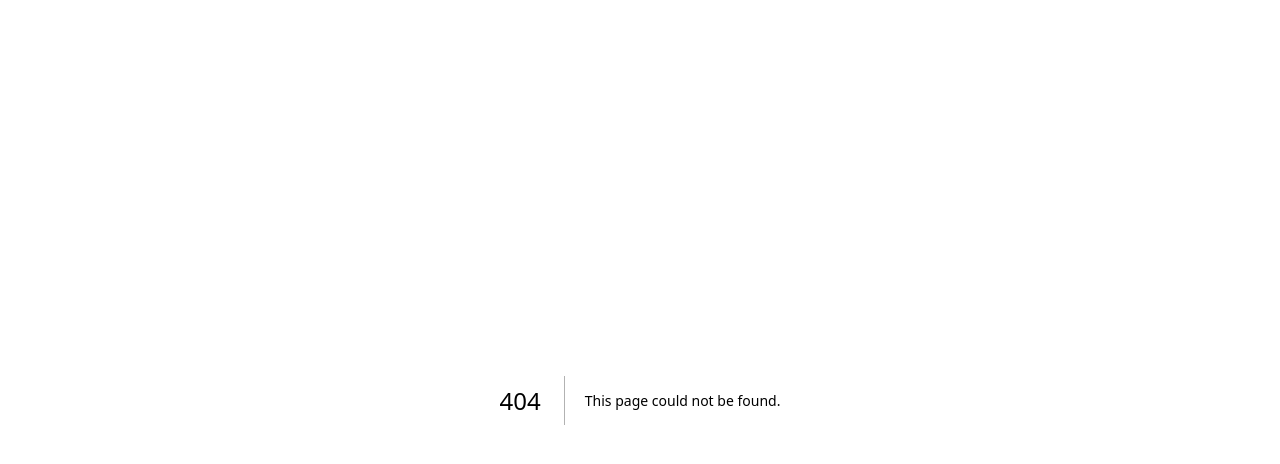
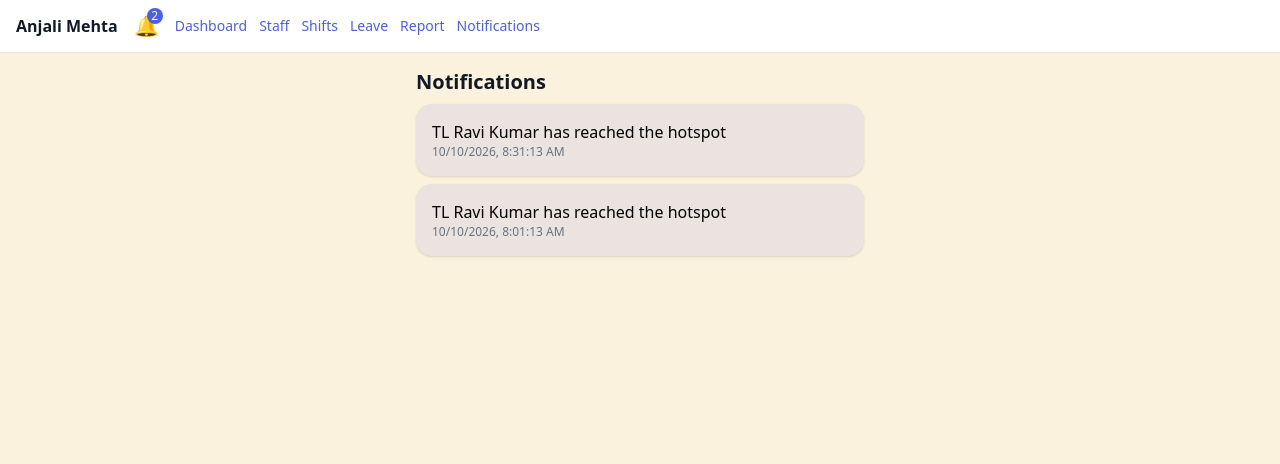
Before and after one commit to int-yashnitnaware/snabbit-salon-og, a Next.js app: page /admin/notifications in a window 1280 px wide. Before the commit this address had no page. Shown: the top 464 px of the page. Built offline with nearby package versions, Linux system fonts and the light colour scheme.

Commit message:
feat: add manager notification feed UI

```diff
--- a/src/app/admin/layout.tsx
+++ b/src/app/admin/layout.tsx
@@ -1,5 +1,6 @@
 import Link from 'next/link'
-import { getMockProfiles, CURRENT_MANAGER_ID } from '@/lib/mock-data'
+import { getMockProfiles, getMockNotifications, CURRENT_MANAGER_ID } from '@/lib/mock-data'
+import NotificationBell from '@/components/admin/NotificationBell'
 
 export default function AdminLayout({
   children,
@@ -7,11 +8,13 @@ export default function AdminLayout({
   children: React.ReactNode
 }) {
   const me = getMockProfiles().find((p) => p.id === CURRENT_MANAGER_ID)!
+  const notifications = getMockNotifications()
 
   return (
     <div className="min-h-screen bg-cream">
       <header className="bg-white px-4 py-3 shadow-sm flex gap-4 items-center flex-wrap">
         <span className="font-bold text-gray-900">{me.fullName}</span>
+        <NotificationBell notifications={notifications} />
         <nav className="flex gap-3 text-sm">
           <Link href="/admin" className="text-brand">
             Dashboard
--- /dev/null
+++ b/src/app/admin/notifications/page.tsx
@@ -0,0 +1,29 @@
+import { getMockNotifications } from '@/lib/mock-data'
+
+export default function NotificationsPage() {
+  const notifications = getMockNotifications()
+
+  return (
+    <div className="max-w-md mx-auto space-y-2">
+      <h1 className="text-xl font-bold text-gray-900">Notifications</h1>
+      {notifications.length === 0 && (
+        <p className="text-gray-500">No notifications yet.</p>
+      )}
+      <ul className="space-y-2">
+        {notifications.map((n) => (
+          <li
+            key={n.id}
+            className={`rounded-2xl shadow p-4 ${
+              n.readAt ? 'bg-white' : 'bg-brand/10'
+            }`}
+          >
+            <p className="font-medium">{n.message}</p>
+            <p className="text-xs text-gray-500">
+              {new Date(n.createdAt).toLocaleString()}
+            </p>
+          </li>
+        ))}
+      </ul>
+    </div>
+  )
+}
--- /dev/null
+++ b/src/components/admin/NotificationBell.tsx
@@ -0,0 +1,20 @@
+import Link from 'next/link'
+import type { AppNotification } from '@/lib/types'
+
+export default function NotificationBell({
+  notifications,
+}: {
+  notifications: AppNotification[]
+}) {
+  const unreadCount = notifications.filter((n) => !n.readAt).length
+  return (
+    <Link href="/admin/notifications" className="relative">
+      <span className="text-xl">🔔</span>
+      {unreadCount > 0 && (
+        <span className="absolute -top-1 -right-1 bg-brand text-white text-xs rounded-full w-4 h-4 flex items-center justify-center">
+          {unreadCount}
+        </span>
+      )}
+    </Link>
+  )
+}
```
